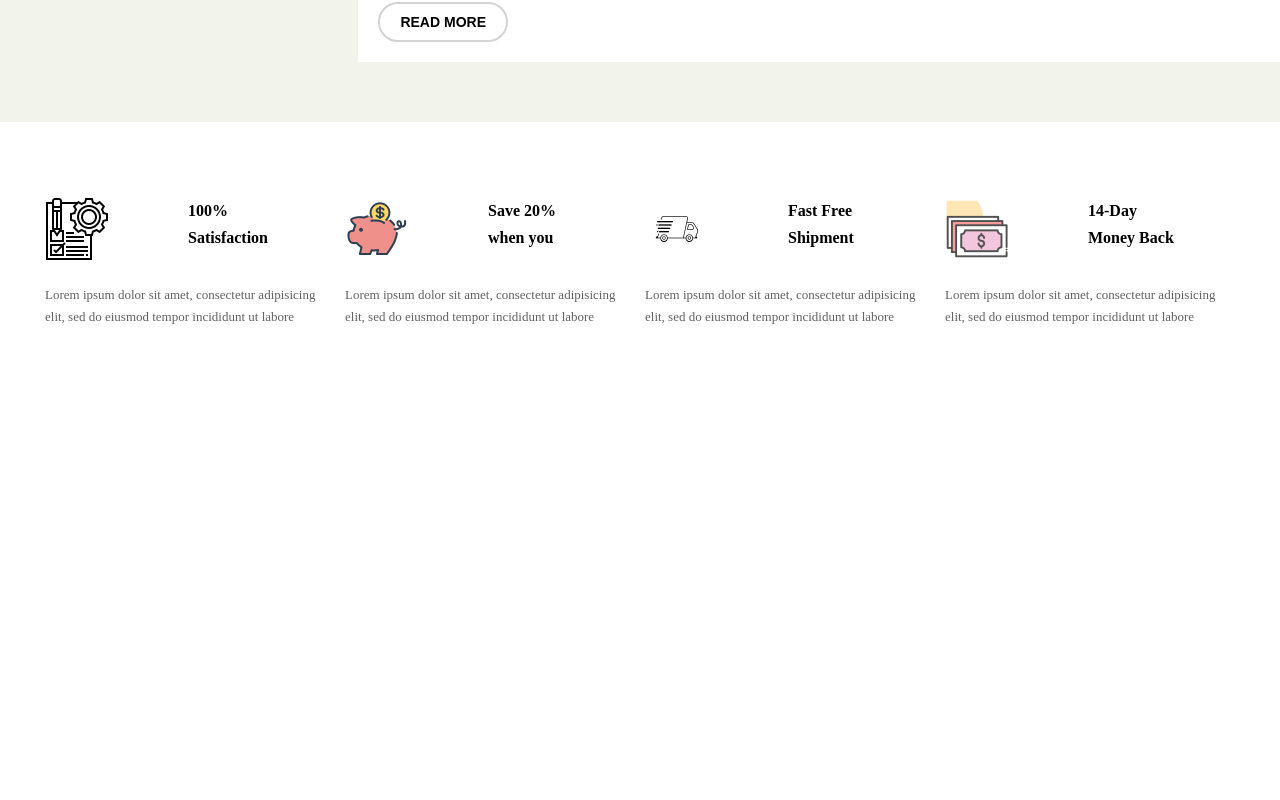
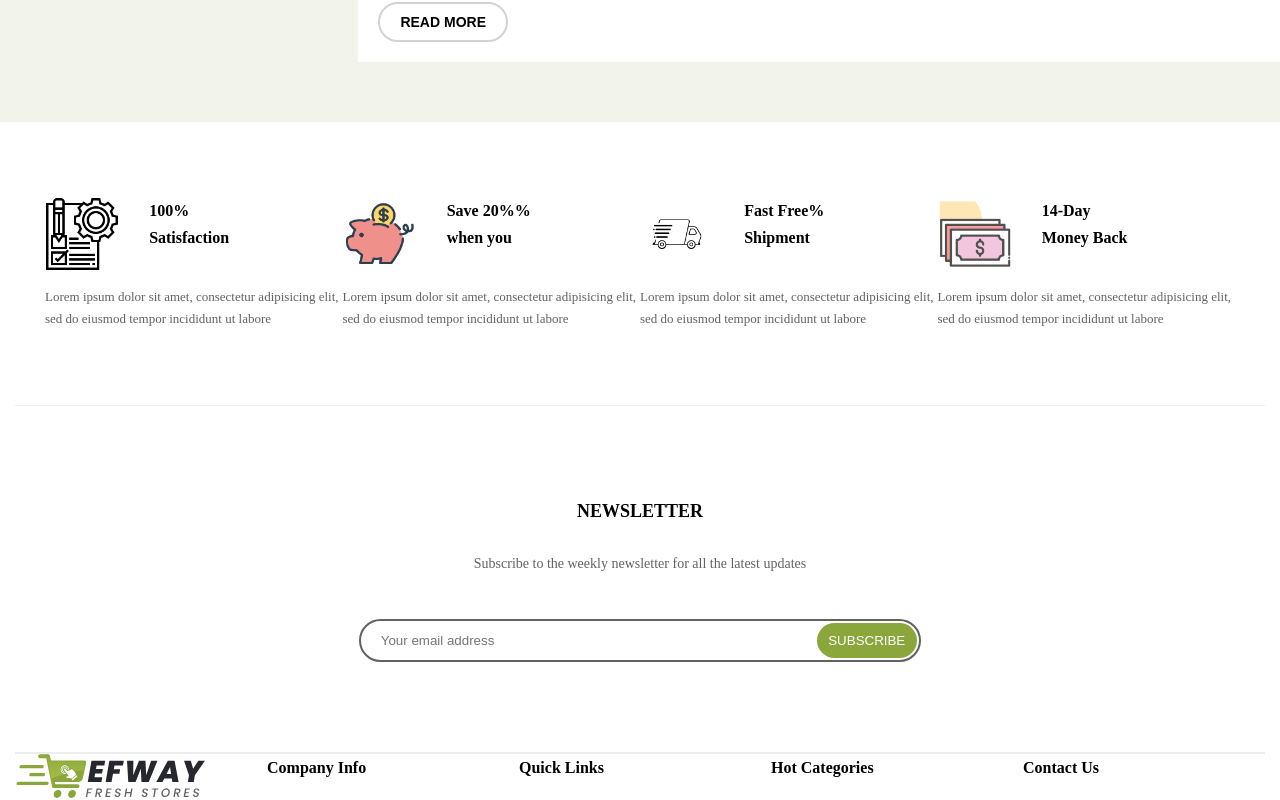
Before and after one commit to hviet93/elfway, a React (Create React App) app: page /blogs in a window 1280 px wide. Shown: the part 7820-8620 px from the top of the page. Built offline with nearby package versions, Linux system fonts and the light colour scheme; what react-google-maps would draw is missing.

Commit message:
Fixed Flex Footer

```diff
--- a/src/components/Footer/Footer.component.jsx
+++ b/src/components/Footer/Footer.component.jsx
@@ -20,76 +20,70 @@ import supportImg from './../../assets/footer/support.png';
 import paymentImg from './../../assets/footer/payments.png';
 
 class Footer extends React.Component {
+    constructor(props) {
+        super(props);
+        this.state = {
+            footerGuaranteeData: [
+                {
+                    img: satisfactionImg,
+                    title: ['100%', 'Satisfaction'],
+                    content: 'Lorem ipsum dolor sit amet, consectetur adipisicing elit, sed do eiusmod tempor incididunt ut labore'
+                },
+                {
+                    img: saveMoneyImg,
+                    title: ['Save 20%%', 'when you'],
+                    content: 'Lorem ipsum dolor sit amet, consectetur adipisicing elit, sed do eiusmod tempor incididunt ut labore'
+                },
+                {
+                    img: fastShippingImg,
+                    title: ['Fast Free%', 'Shipment'],
+                    content: 'Lorem ipsum dolor sit amet, consectetur adipisicing elit, sed do eiusmod tempor incididunt ut labore'
+                },
+                {
+                    img: moneyBackImg,
+                    title: ['14-Day', 'Money Back'],
+                    content: 'Lorem ipsum dolor sit amet, consectetur adipisicing elit, sed do eiusmod tempor incididunt ut labore'
+                }
+            ]
+        }
+    }
 
     style = {
         //backgroundImage: footerBackgroundImg,
         backgroundColor: '#fff'
     }
 
+    renderFooterGuarantee = () => {
+        const {footerGuaranteeData} = this.state;
+
+        return footerGuaranteeData.map((g, idx) => {
+            return (
+                <div className="guarantee__block" key={idx}>
+                    <div className="guarantee__block__header">
+                        <div className="block__header__img">
+                            <img src={g.img} alt={`Guarantee ${idx}`}/>
+                        </div>
+                        <div className="block__header__title">
+                            {
+                                g.title.map((t, idxT) => {
+                                    return <span key={idxT}>{t}</span>
+                                })
+                            }
+                        </div>
+                    </div>
+                    <div className="guarantee__block__body">
+                        <p>{g.content}</p>
+                    </div>
+                </div>
+            )
+        })
+    }
+
     render() {
         return(
             <div className="footer" style={this.style}>
                 <div className="footer__guarantee">
-                    <div className="guarantee__block">
-                        <div className="block__title">
-                            <div className="block__title--img">
-                                <img src={satisfactionImg} alt="satisfaction"/>
-                            </div>
-                            <div className="block__title-name">
-                                <span>100%</span>
-                                <span>Satisfaction</span>
-                            </div>
-                        </div>
-                        <p>
-                            Lorem ipsum dolor sit amet, consectetur adipisicing elit,
-                            sed do eiusmod tempor incididunt ut labore
-                        </p>
-                    </div>
-                    <div className="guarantee__block">
-                        <div className="block__title">
-                            <div className="block__title--img">
-                                <img src={saveMoneyImg} alt="save money"/>
-                            </div>
-                            <div className="block__title-name">
-                                <span>Save 20%</span>
-                                <span>when you</span>
-                            </div>
-                        </div>
-                        <p>
-                            Lorem ipsum dolor sit amet, consectetur adipisicing elit,
-                            sed do eiusmod tempor incididunt ut labore
-                        </p>
-                    </div>
-                    <div className="guarantee__block">
-                        <div className="block__title">
-                            <div className="block__title--img">
-                                <img src={fastShippingImg} alt="fast shipping"/>
-                            </div>
-                            <div className="block__title-name">
-                                <span>Fast Free</span>
-                                <span>Shipment</span>
-                            </div>
-                        </div>
-                        <p>
-                            Lorem ipsum dolor sit amet, consectetur adipisicing elit,
-                            sed do eiusmod tempor incididunt ut labore
-                        </p>
-                    </div>
-                    <div className="guarantee__block">
-                        <div className="block__title">
-                            <div className="block__title--img">
-                                <img src={moneyBackImg} alt="money back"/>
-                            </div>
-                            <div className="block__title-name">
-                                <span>14-Day</span>
-                                <span>Money Back</span>
-                            </div>
-                        </div>
-                        <p>
-                            Lorem ipsum dolor sit amet, consectetur adipisicing elit,
-                            sed do eiusmod tempor incididunt ut labore
-                        </p>
-                    </div>
+                    {this.renderFooterGuarantee()}
                 </div>
                 <div className="footer__newsletter">
                     <div className="newsletter__block">
--- a/src/components/Footer/Footer.styled.scss
+++ b/src/components/Footer/Footer.styled.scss
@@ -22,10 +22,10 @@ html {
   /* height: 100vh; */
   width: 100%;
   padding: 0 1.5rem;
-  display: grid;
+  margin-top: 3rem;
+  /*display: grid;
   grid-row-gap: 1rem;
-  grid-template-rows: repeat(auto-fit, minmax(100%, 1fr));
-  margin-top: 3rem;
+  grid-template-rows: repeat(auto-fit, minmax(100%, 1fr));*/
 }
 
 /*================ Guarantee SECTION ======================*/
@@ -34,14 +34,50 @@ html {
   width: 100%;
   padding: 7.5rem 3rem;
   border-bottom: 1px solid #ededed;
-  display: grid;
+  /*display: grid;
   grid-gap: 1rem;
-  grid-template-columns: repeat(auto-fit, minmax(25rem, 1fr));
-}
+  grid-template-columns: repeat(auto-fit, minmax(25rem, 1fr));*/
+  display: flex;
+  justify-content: space-between;
+  align-items: flex-start;
 
-.guarantee__block {
-  /* margin-right: 15px; */
-  /* height: 20%; */
+  .guarantee__block {
+    width: 25%;
+
+    .guarantee__block__header {
+      width: 100%;
+      margin-bottom: 1rem;
+      display: flex;
+      justify-content: space-between;
+      align-items: flex-start;
+
+      .block__header__img {
+        width: 25%;
+
+        img {
+          width: 100%;
+        }
+      }
+      .block__header__title {
+        width: 65%;
+
+        span {
+          display: block;
+          font-size: 1.6rem;
+          font-weight: bold;
+        }
+      }
+    }
+
+    .guarantee__block__body {
+      width: 100%;
+
+      p {
+        width: 100%;
+        text-align: left;
+      }
+    }
+  }
 }
 
 .guarantee__block:hover span {
@@ -317,11 +353,36 @@ html {
 @media screen and (max-width: 1120px) {
   /*guarantee*/
   .footer__guarantee {
-    grid-template-columns: repeat(auto-fit, minmax(20rem, 1fr));
+    //grid-template-columns: repeat(auto-fit, minmax(20rem, 1fr));
   }
 }
 
 @media screen and (max-width: 992px) {
+
+  .footer {
+    margin-top: 40rem;
+
+    .footer__guarantee {
+      flex-wrap: wrap;
+
+      .guarantee__block {
+        width: 40%;
+        margin-bottom: 2rem;
+
+        .guarantee__block__header {
+
+          .block__header__img {
+            width: 20%;
+          }
+
+          .block__header__title {
+            width: 70%;
+          }
+        }
+      }
+    }
+  }
+
   /*Information*/
   .footer__information {
     grid-template-columns: repeat(2, 1fr);
```
